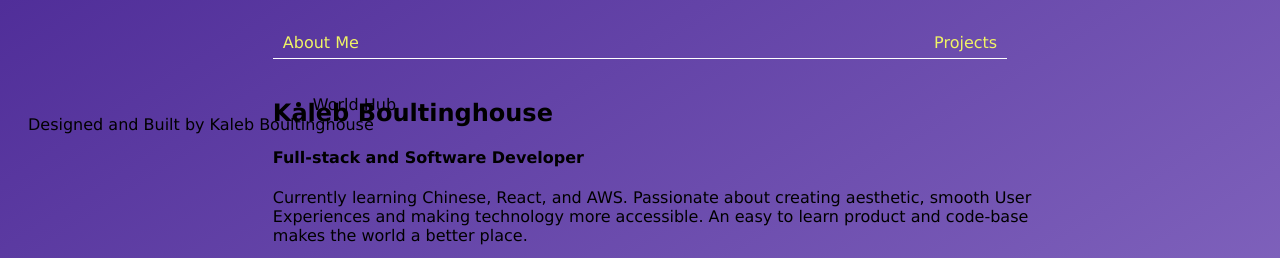
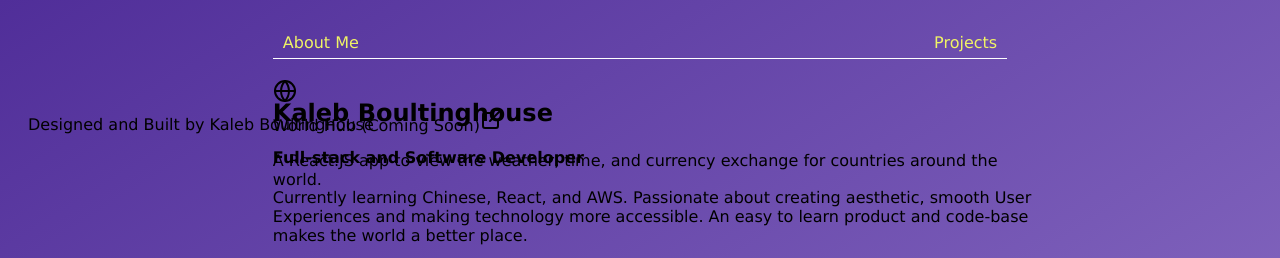
Before and after one commit to KalebHouse/kapitalk.com, a website: page kapitalk-site/index.html in a window 1280 px wide. Shown: the top 258 px of the page. Drawn offline with nearby package versions, Linux system fonts and the light colour scheme.

Commit message:
Adding Project Cards.

```diff
--- a/kapitalk-site/index.html
+++ b/kapitalk-site/index.html
@@ -60,9 +60,11 @@
         </div>
       </div>
       <div id='projects' class='content'>
-        <ul>
-          <li><a>World Hub</a></li>
-        </ul>
+        <div class='projectCard'>
+          <i data-feather='globe'></i>
+          <div class='projectHeader'><a>World Hub (Coming Soon)<i data-feather='external-link'></i></a></div>
+          <p>A React.JS app to view the weather, time, and currency exchange for countries around the world.</p>
+        </div>
       </div>
     </div>
     <footer><p>Designed and Built by Kaleb Boultinghouse</p></footer>
--- a/kapitalk-site/stylesheets/sass/modules/_base.scss
+++ b/kapitalk-site/stylesheets/sass/modules/_base.scss
@@ -144,6 +144,31 @@ html {
        }
        #projects{
          height: calc(100vh - 60px);
+         .projectCard {
+           background-color: rgba(0, 0, 0, 0.5);
+           border: 1px solid $secondary;
+           box-shadow: 0px 0px 5px $secondary;
+           width: 40%;
+           height: 150px;
+           margin: 0px 2.5%;
+           float: left;
+           padding: 5px 10px;
+           .feather {
+             color: $accent;
+             width: 40px;
+             height: 40px;
+             margin: 5px 0px;
+           }
+           .projectHeader {
+             width: 100%;
+
+             .feather {
+               color: $primary;
+               width: 20px;
+               height: 20px;
+             }
+           }
+         }
        }
      }
      footer {
```
